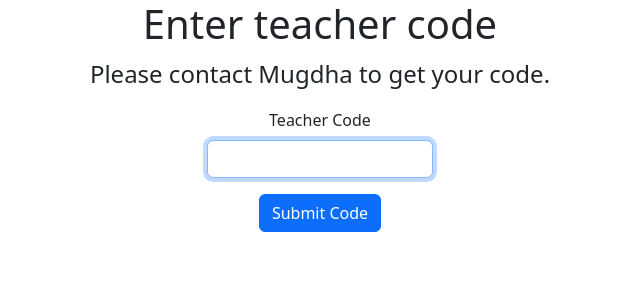
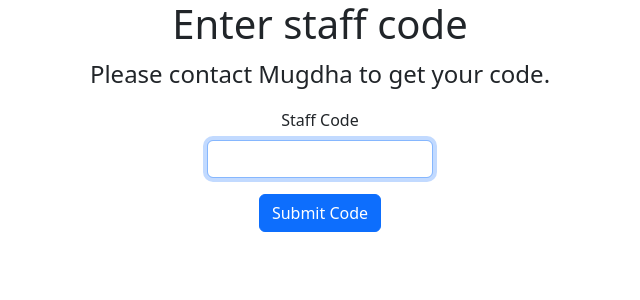
Before and after one commit to kovidcerejo/MoG, a Flask app: page /teachers/enter-code in a window 1280 px wide. Shown: the top 300 px of the page, without its empty margins (320-960 px from the left). Run offline with Flask 3, Linux system fonts and the light colour scheme; some libraries are stand-ins or nearby versions.

Commit message:
updated more instances of teacher to staff

```diff
--- a/templates/teacher_code.html
+++ b/templates/teacher_code.html
@@ -1,14 +1,14 @@
 {% extends "layout.html" %}
 
 {% block title %}
-    Enter Teacher Code
+    Enter Staff Code
 {% endblock %}
 
 {% block body %}
-    <h1>Enter teacher code</h1>
+    <h1>Enter staff code</h1>
     <p class="fs-4">Please contact Mugdha to get your code.</p>
     <form action="/teachers/enter-code" method="POST" class="container" id="volunteer-code-form">
-        <label for="teacher-code" class="form-label">Teacher Code</label>
+        <label for="teacher-code" class="form-label">Staff Code</label>
         <input type="password" name="code" autofocus autocomplete="off" class="form-control mb-3" id="teacher-code" required>
         <button type="submit" class="btn btn-primary">Submit Code</button>
     </form>
```
